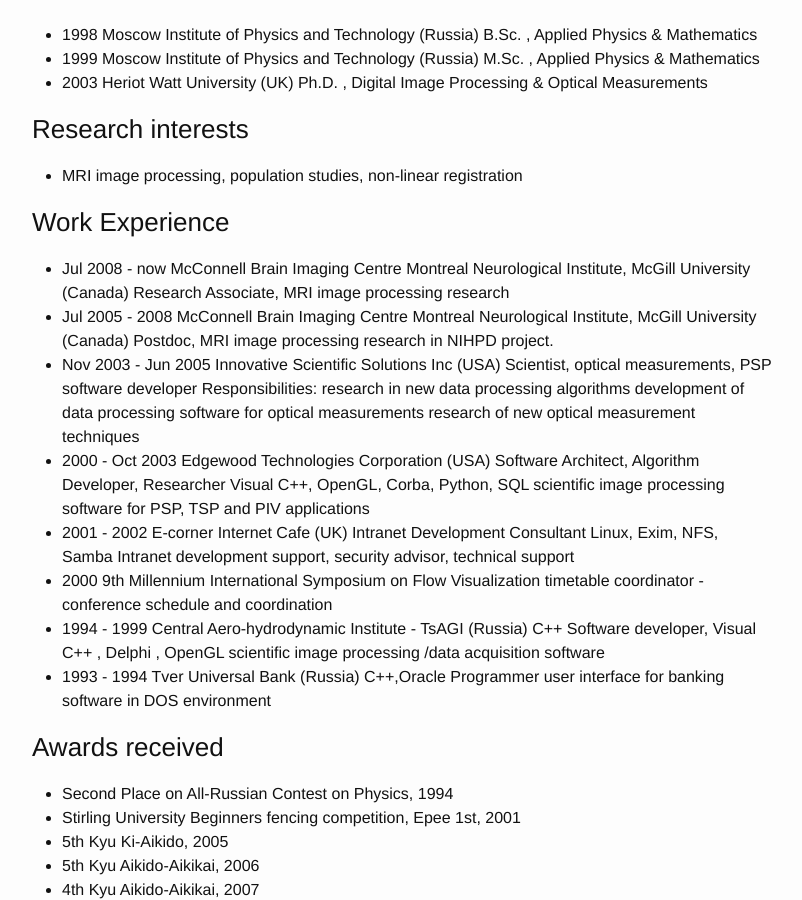
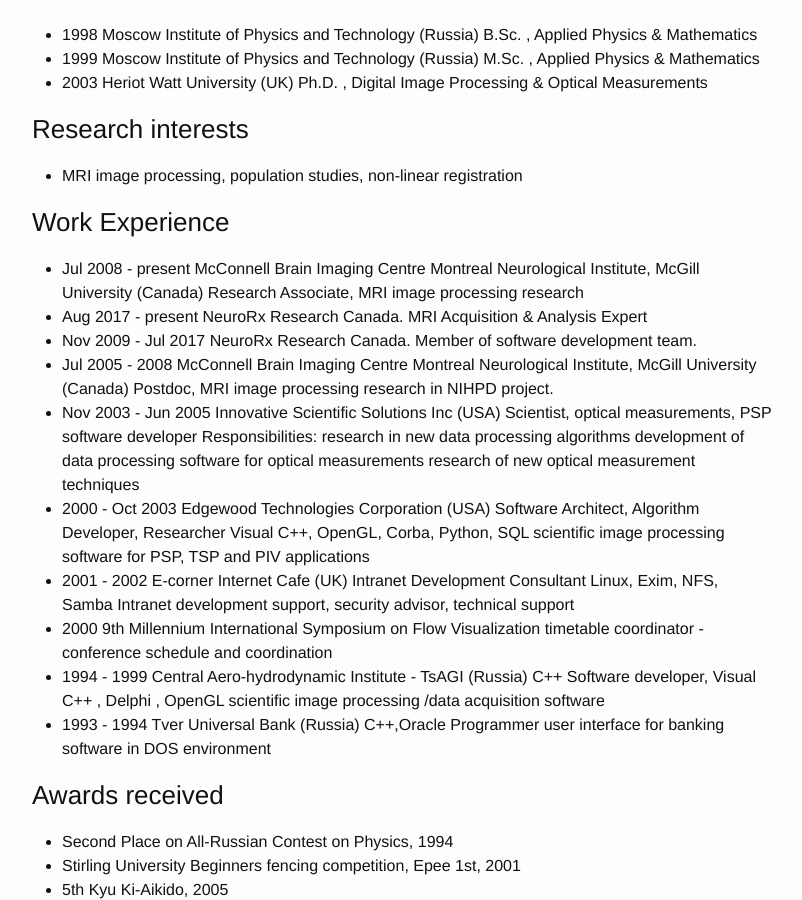
Before and after one commit to vfonov/vfonov.github.io, a Jekyll site: the page built from CV.md, in a window 1280 px wide and 900 px high, scrolled down 405 px. Shown: the whole window, without its empty margins (238-1040 px from the left). Built offline with Jekyll 4.4.1, drawn with Linux system fonts in a browser that asks for light colours.

Commit message:
Updated affiliation info

```diff
--- a/CV.md
+++ b/CV.md
@@ -22,7 +22,9 @@
 * MRI image processing, population studies, non-linear registration
 
 ### Work Experience
-* Jul 2008 - now McConnell Brain Imaging Centre Montreal Neurological Institute, McGill University (Canada) Research Associate, MRI image processing research
+* Jul 2008 - present McConnell Brain Imaging Centre Montreal Neurological Institute, McGill University (Canada) Research Associate, MRI image processing research
+* Aug 2017 - present NeuroRx Research Canada. MRI Acquisition & Analysis Expert
+* Nov 2009 - Jul 2017  NeuroRx Research Canada. Member of software development team.
 * Jul 2005 - 2008 McConnell Brain Imaging Centre Montreal Neurological Institute, McGill University (Canada) Postdoc, MRI image processing research in NIHPD project.
 * Nov 2003 - Jun 2005 Innovative Scientific Solutions Inc (USA) Scientist, optical measurements, PSP software developer Responsibilities: research in new data processing algorithms development of data processing software for optical measurements research of new optical measurement techniques
 * 2000 - Oct 2003 Edgewood Technologies Corporation (USA) Software Architect, Algorithm Developer, Researcher Visual C++, OpenGL, Corba, Python, SQL  scientific image processing software for PSP, TSP and PIV applications
```
